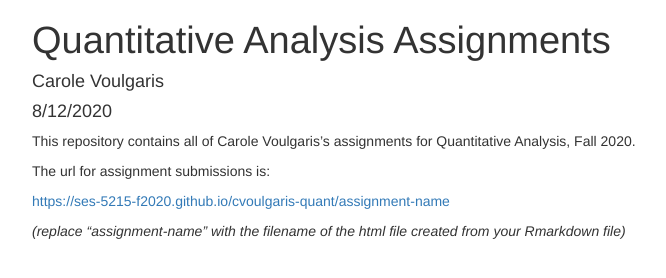
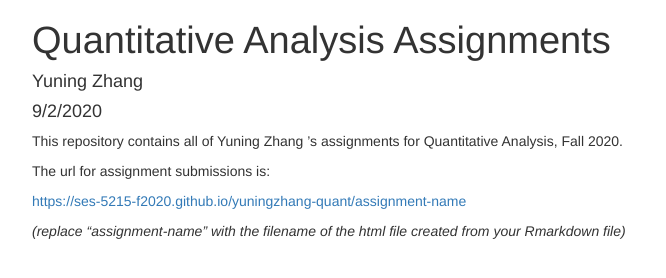
Before and after one commit to SES-5215-F2020/yuningzhang-quant, a plain HTML site: page index.html in a window 1280 px wide. Shown: the whole page, without its empty margins (153-819 px from the left). Drawn offline with nearby package versions, Linux system fonts and the light colour scheme; some packages are replaced by stand-ins of ours.

Commit message:
Update index.html

```diff
--- a/index.html
+++ b/index.html
@@ -363,15 +363,15 @@ summary {
 
 
 <h1 class="title toc-ignore">Quantitative Analysis Assignments</h1>
-<h4 class="author">Carole Voulgaris</h4>
-<h4 class="date">8/12/2020</h4>
+<h4 class="author">Yuning Zhang </h4>
+<h4 class="date">9/2/2020</h4>
 
 </div>
 
 
-<p>This repository contains all of Carole Voulgaris’s assignments for Quantitative Analysis, Fall 2020.</p>
+<p>This repository contains all of Yuning Zhang ’s assignments for Quantitative Analysis, Fall 2020.</p>
 <p>The url for assignment submissions is:</p>
-<p><a href="https://ses-5215-f2020.github.io/cvoulgaris-quant/assignment-name" class="uri">https://ses-5215-f2020.github.io/cvoulgaris-quant/assignment-name</a></p>
+<p><a href="https://ses-5215-f2020.github.io/yuningzhang-quant/assignment-name" class="uri">https://ses-5215-f2020.github.io/yuningzhang-quant/assignment-name</a></p>
 <p><em>(replace “assignment-name” with the filename of the html file created from your Rmarkdown file)</em></p>
 
 
```
